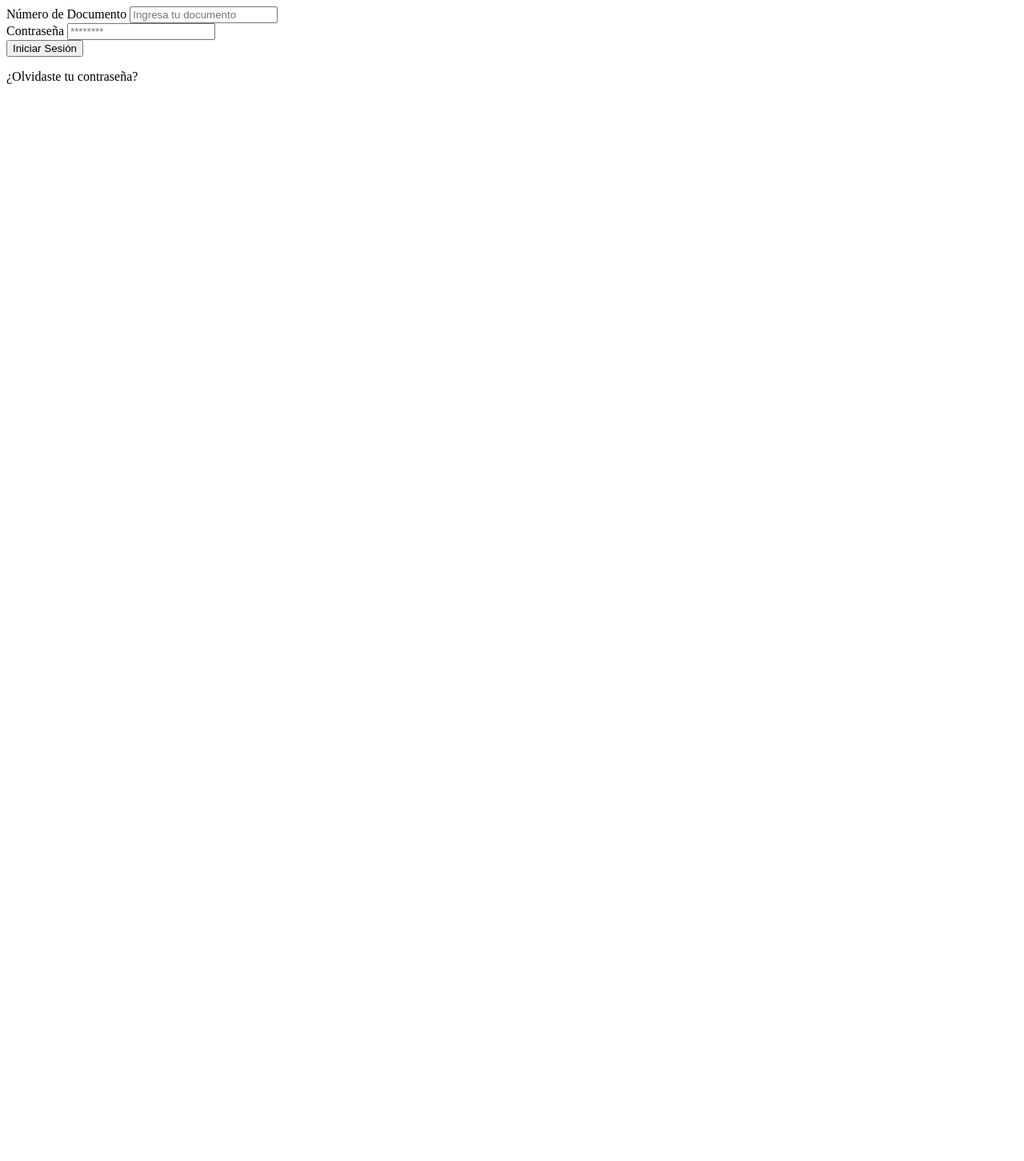
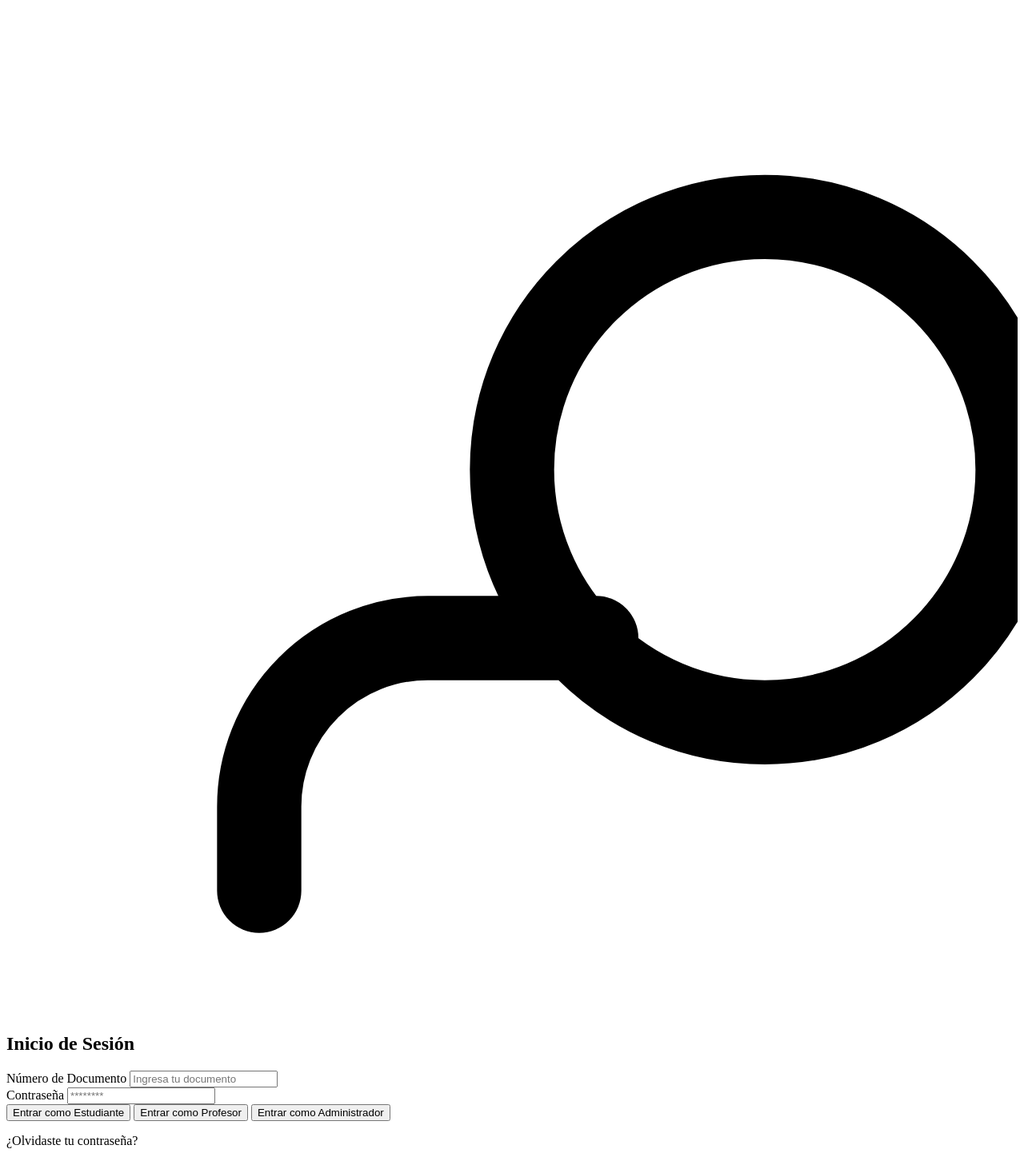
Before and after one commit to retr0c/Gestion-de-lineas-de-enfasis, a plain HTML site: page Prototipos/index.html in a window 1280 px wide. Shown: the whole page at 80% size. Before the commit the page ends 800 px from the top, so only its background shows below. Drawn offline with Linux system fonts and the light colour scheme.

Commit message:
Update index.html
Correccion del cambio ( no funciono ) se agregaron pequeñas mejoras al indice original

```diff
--- a/Prototipos/index.html
+++ b/Prototipos/index.html
@@ -1,49 +1,39 @@
-<form onsubmit="return login(event)" class="space-y-5">
+<!-- ================== LOGIN ================== -->
+<section id="login" class="flex items-center justify-center min-h-screen bg-gradient-to-br from-blue-600 via-indigo-600 to-purple-700">
+  <div class="bg-white p-10 rounded-3xl shadow-2xl w-full max-w-md">
+    <!-- Logo o ícono -->
+    <div class="flex justify-center mb-6">
+      <div class="bg-blue-600 text-white rounded-full p-4 shadow-lg">
+        <svg xmlns="http://www.w3.org/2000/svg" class="h-8 w-8" fill="none" viewBox="0 0 24 24" stroke="currentColor">
+          <path stroke-linecap="round" stroke-linejoin="round" stroke-width="2" d="M12 11c0-3.314 2.686-6 6-6s6 2.686 6 6-2.686 6-6 6-6-2.686-6-6zM6 21v-2a4 4 0 014-4h4" />
+        </svg>
+      </div>
+    </div>
+
+    <h2 class="text-2xl font-bold text-center mb-6 text-gray-800">Inicio de Sesión</h2>
+
+    <form onsubmit="return false;" class="space-y-5">
       <!-- Número de Documento -->
       <div>
         <label class="block text-gray-600 mb-1">Número de Documento</label>
-    <input id="documento" type="number" class="w-full px-4 py-2 border border-gray-300 rounded-lg focus:ring-2 focus:ring-blue-500 focus:outline-none" placeholder="Ingresa tu documento" required>
+        <input type="number" class="w-full px-4 py-2 border border-gray-300 rounded-lg focus:ring-2 focus:ring-blue-500 focus:outline-none" placeholder="Ingresa tu documento">
       </div>
 
       <!-- Contraseña -->
       <div>
         <label class="block text-gray-600 mb-1">Contraseña</label>
-    <input id="password" type="password" class="w-full px-4 py-2 border border-gray-300 rounded-lg focus:ring-2 focus:ring-blue-500 focus:outline-none" placeholder="********" required>
+        <input type="password" class="w-full px-4 py-2 border border-gray-300 rounded-lg focus:ring-2 focus:ring-blue-500 focus:outline-none" placeholder="********">
       </div>
 
-  <!-- Botón de login -->
-  <button type="submit" class="w-full bg-blue-600 text-white py-2 rounded-lg hover:bg-blue-700 shadow-md transition">
-    Iniciar Sesión
-  </button>
+      <!-- Botones de ingreso -->
+      <div class="grid grid-cols-1 gap-3">
+        <button type="button" onclick="mostrarDashboard('estudiante')" class="w-full bg-blue-600 text-white py-2 rounded-lg hover:bg-blue-700 shadow-md transition">Entrar como Estudiante</button>
+        <button type="button" onclick="mostrarDashboard('profesor')" class="w-full bg-emerald-600 text-white py-2 rounded-lg hover:bg-emerald-700 shadow-md transition">Entrar como Profesor</button>
+        <button type="button" onclick="mostrarDashboard('coordinador')" class="w-full bg-purple-600 text-white py-2 rounded-lg hover:bg-purple-700 shadow-md transition">Entrar como Administrador</button>
+      </div>
 
+      <!-- Recuperar contraseña -->
       <p class="text-sm text-center mt-4 text-blue-600 cursor-pointer hover:underline">¿Olvidaste tu contraseña?</p>
     </form>
-
-<script>
-  // Simulación de base de datos de usuarios
-  const usuarios = {
-    "123456": { password: "1234", rol: "estudiante" },
-    "222222": { password: "abcd", rol: "profesor" },
-    "999999": { password: "admin", rol: "coordinador" }
-  };
-
-  function login(event) {
-    event.preventDefault(); // Evita que recargue la página
-
-    const documento = document.getElementById("documento").value;
-    const password = document.getElementById("password").value;
-
-    // Verificar si existe en "usuarios"
-    if (usuarios[documento] && usuarios[documento].password === password) {
-      const rol = usuarios[documento].rol;
-      ocultarSecciones();
-      document.getElementById(`dashboard-${rol}`).classList.remove('hidden');
-    } else {
-      alert("❌ Documento o contraseña incorrectos");
-    }
-  }
-
-  function ocultarSecciones() {
-    document.querySelectorAll("section").forEach(sec => sec.classList.add("hidden"));
-  }
-</script>
+  </div>
+</section>
```
Lines whose indentation alone changed are shown as unchanged.
